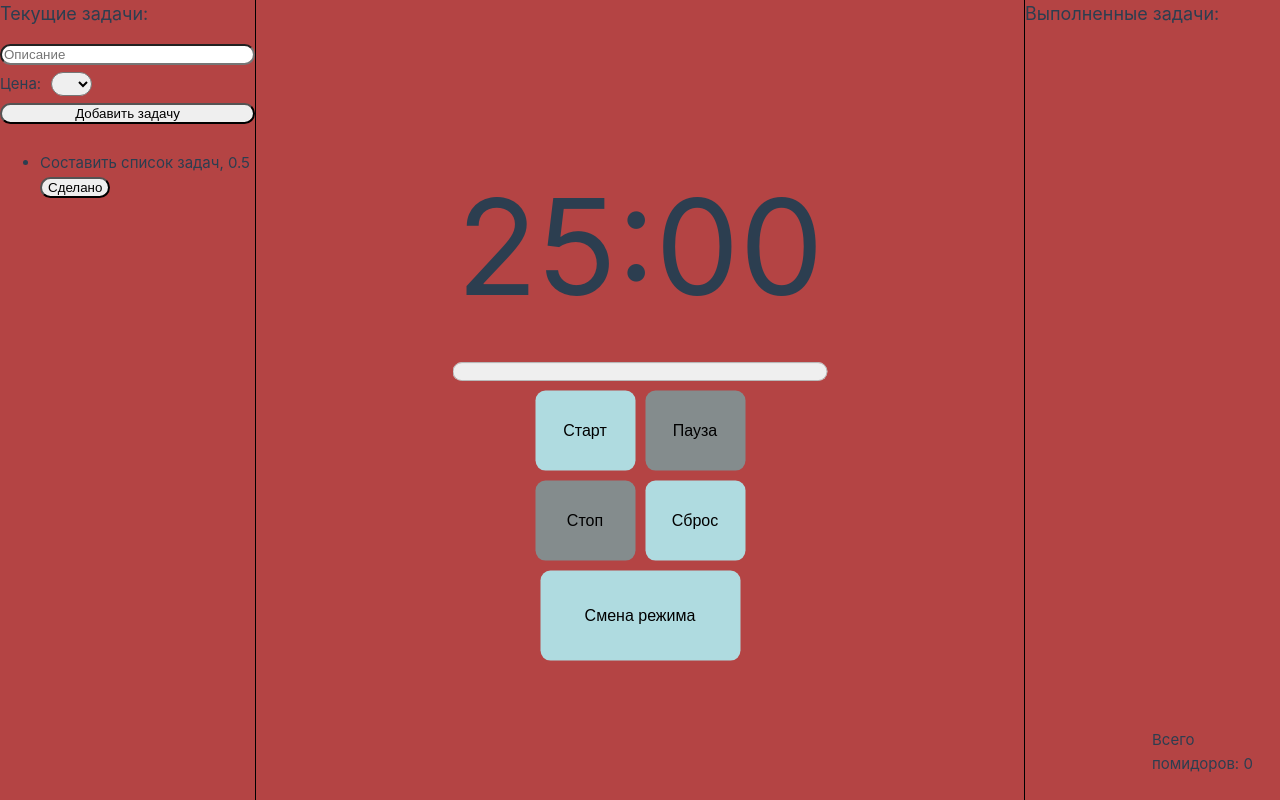
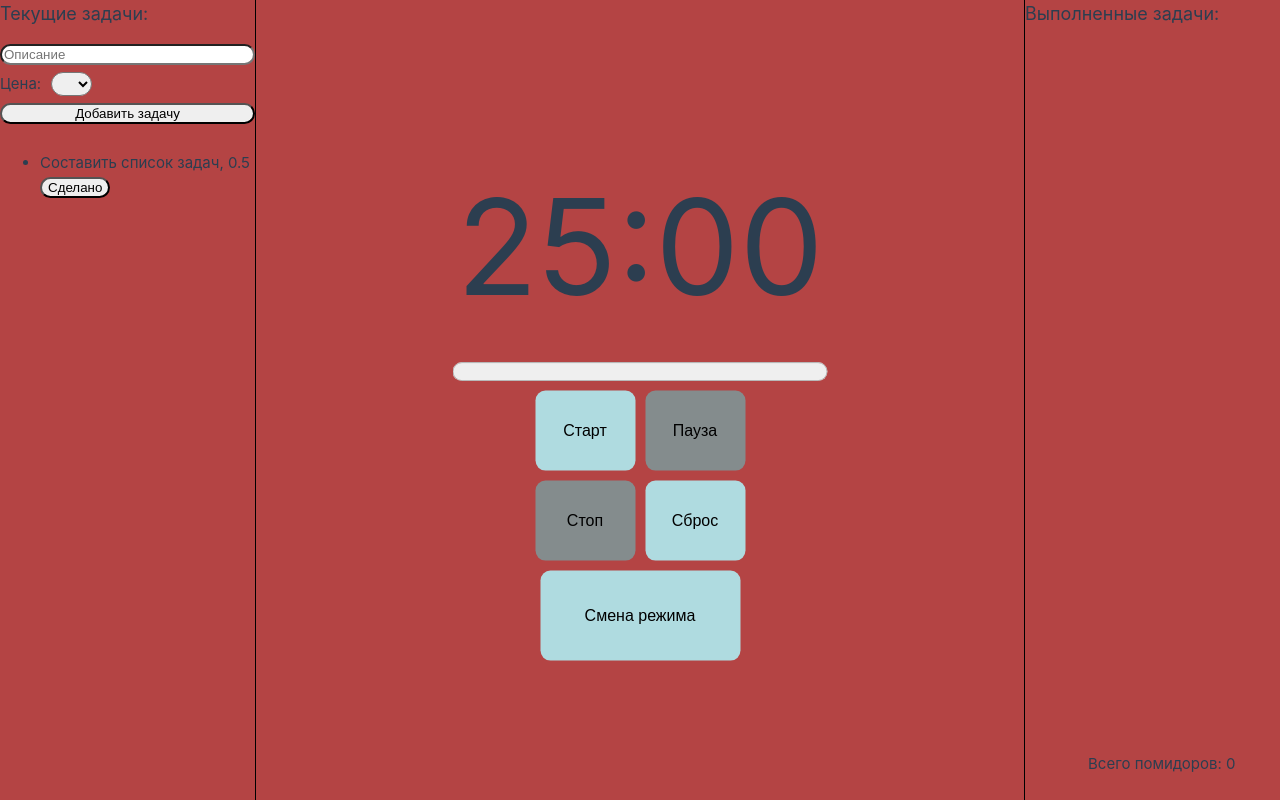
Before and after one commit to Aramis2424/pomodoro, a Vue app: page / in a window 1280 px wide. Built offline with nearby package versions, Linux system fonts and the light colour scheme.

Commit message:
change counter position

```diff
--- a/src/App.vue
+++ b/src/App.vue
@@ -59,6 +59,6 @@ const incTomatos = () => {
 .counter {
   position: absolute;
   bottom: 3%;
-  left: 90%;
+  left: 85%;
 }
 </style>
```
